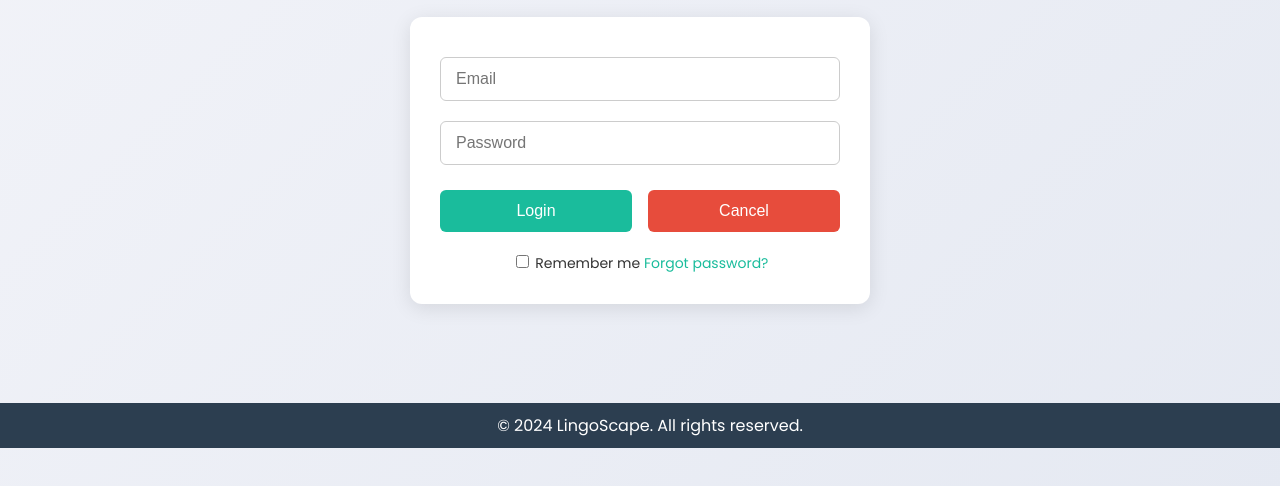
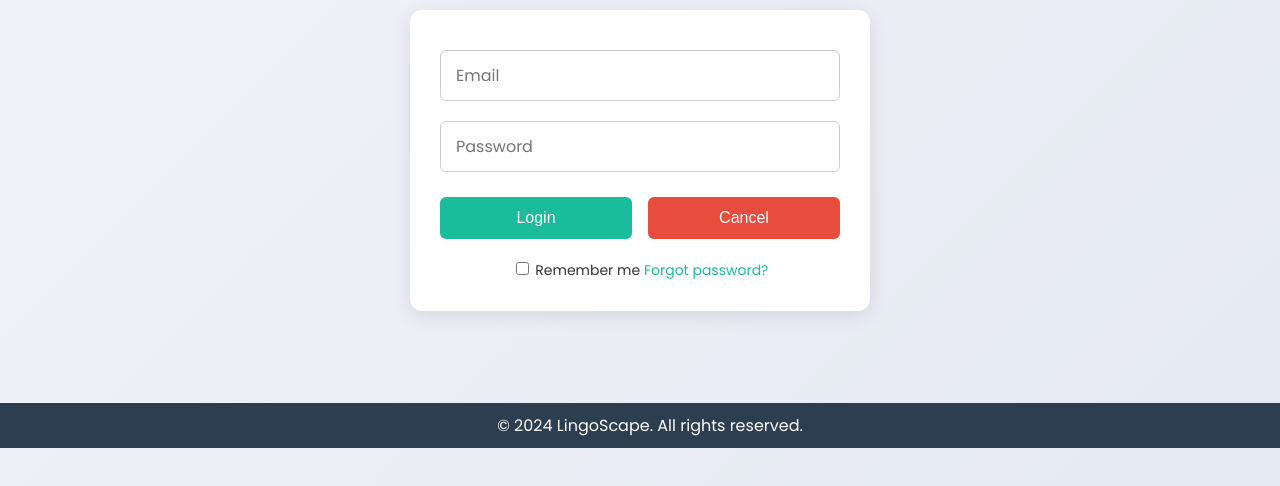
Before and after one commit to kevoy2/CSC-SWE-Lingo_Master_Coders, a plain HTML site: page index.html in a window 1280 px wide. Shown: the part 352-838 px from the top of the page. Drawn offline with Linux system fonts and the light colour scheme.

Commit message:
Update style.css
added date to be same

```diff
--- a/style.css
+++ b/style.css
@@ -35,7 +35,7 @@ form, .translation-box {
     text-align: center;
 }
 
-input[type="text"], input[type="password"], input[type="email"], textarea, select {
+input[type="text"], input[type="password"], input[type="email"], input[type="date"], textarea, select {
     width: 100%;
     padding: 12px 15px;
     margin: 10px 0;
@@ -43,6 +43,8 @@ input[type="text"], input[type="password"], input[type="email"], textarea, selec
     border-radius: 6px;
     font-size: 16px;
     box-sizing: border-box;
+    color: #7F8C8D;
+    font-family: 'Poppins', sans-serif;
 }
 
 input:focus, textarea:focus, select:focus {
```
